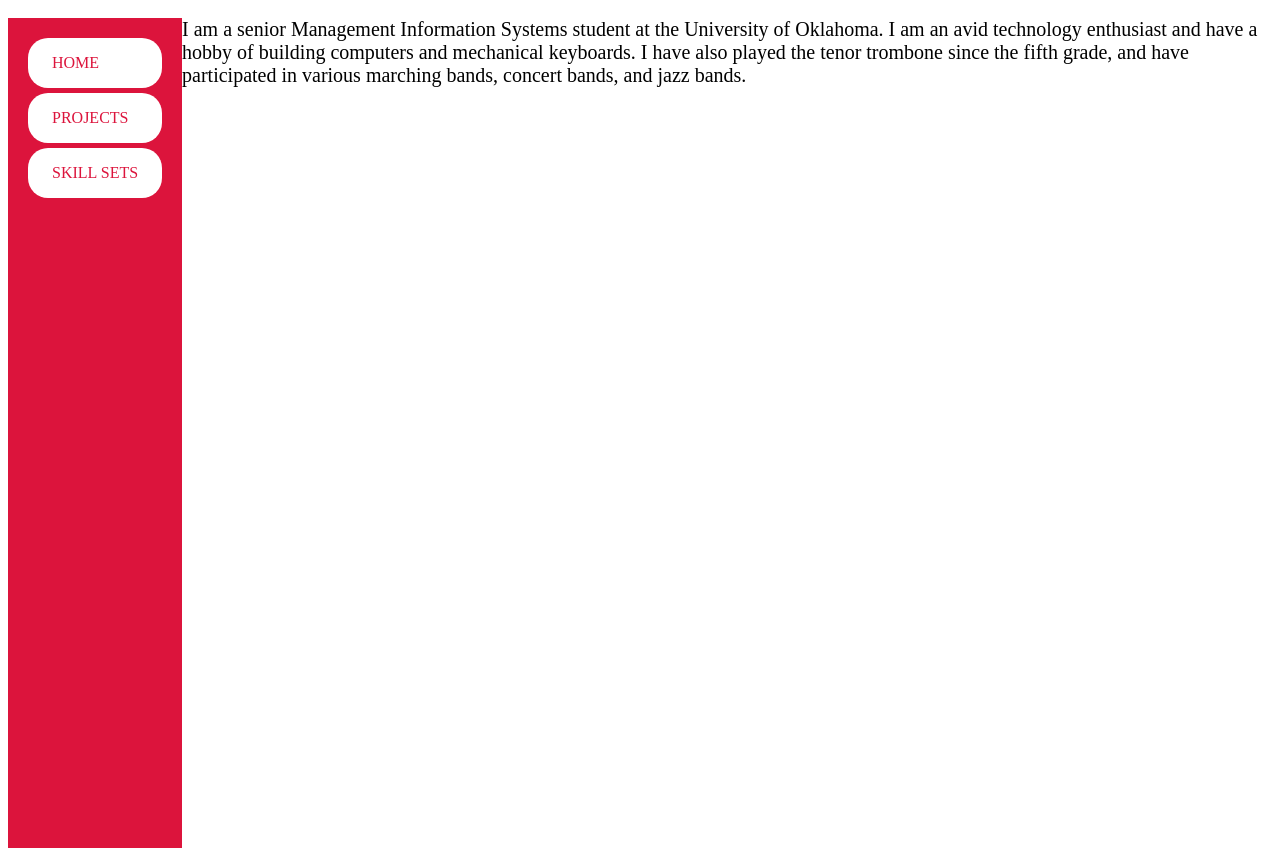
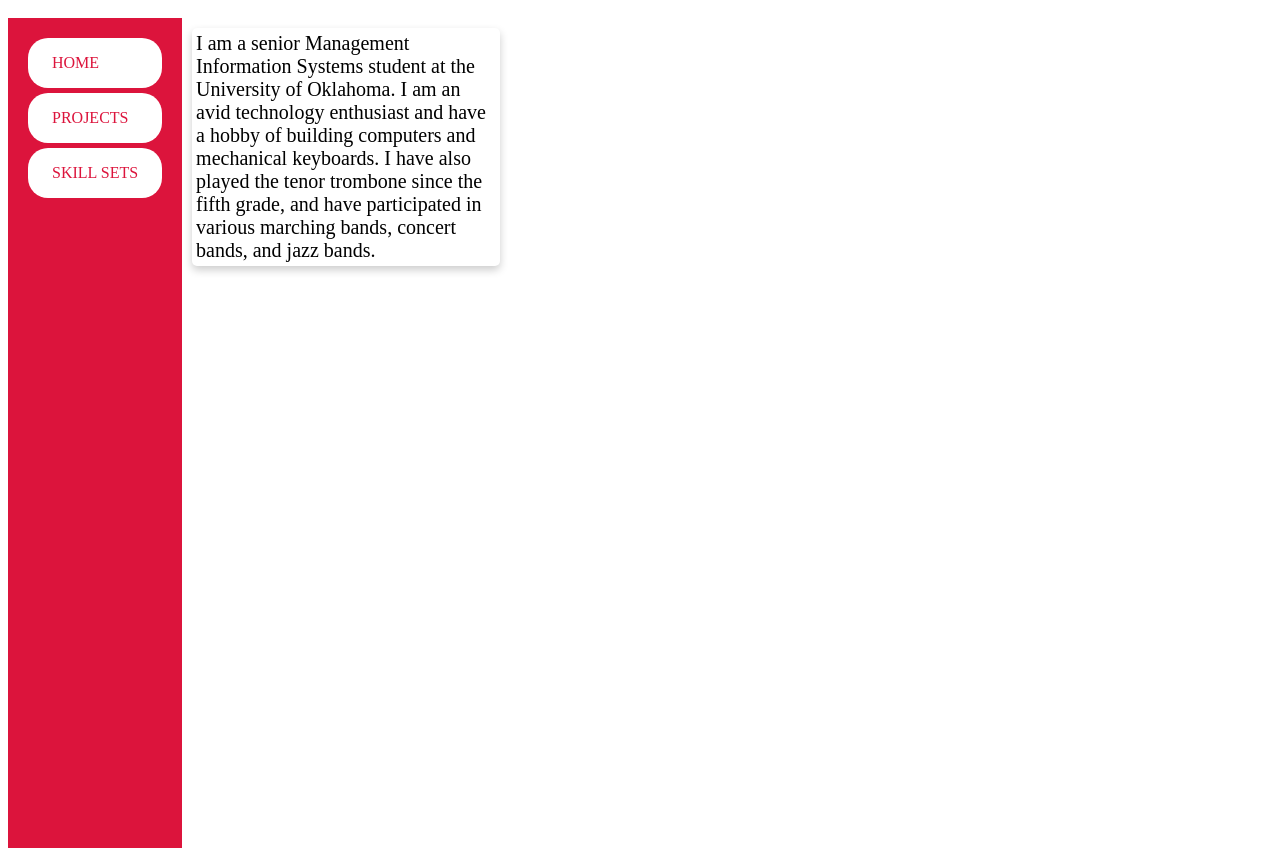
Before and after one commit to LouieLouie29/louielouie29.github.io, a plain HTML site: page about.html in a window 1280 px wide. Shown: the part 48-896 px from the top of the page. Drawn offline with Linux system fonts and the light colour scheme.

Commit message:
Updated about me page

```diff
--- a/about.html
+++ b/about.html
@@ -16,11 +16,9 @@
         </ul>
     </nav>
 
-    <div>
-        <p>
-            I am a senior Management Information Systems student at the University of Oklahoma.  I am an avid technology enthusiast and have a hobby of building computers
-            and mechanical keyboards.  I have also played the tenor trombone since the fifth grade, and have participated in various marching bands, concert bands, and jazz bands.
-        </p>
+    <div class="card">
+        I am a senior Management Information Systems student at the University of Oklahoma.  I am an avid technology enthusiast and have a hobby of building computers
+        and mechanical keyboards.  I have also played the tenor trombone since the fifth grade, and have participated in various marching bands, concert bands, and jazz bands.
     </div>
 
 </body>
```
